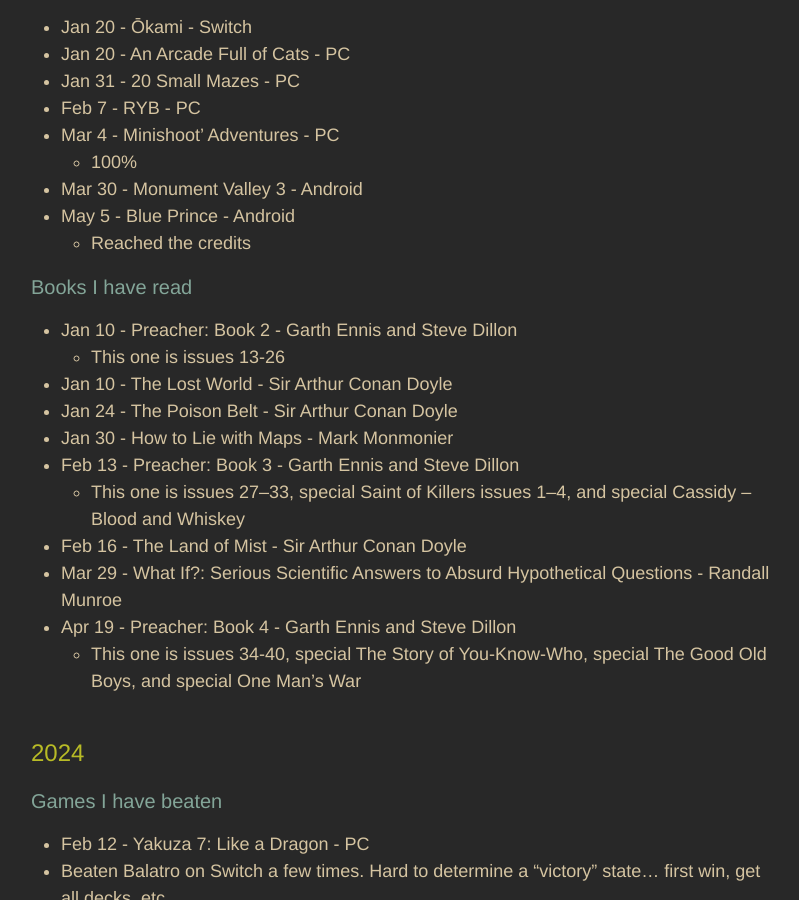
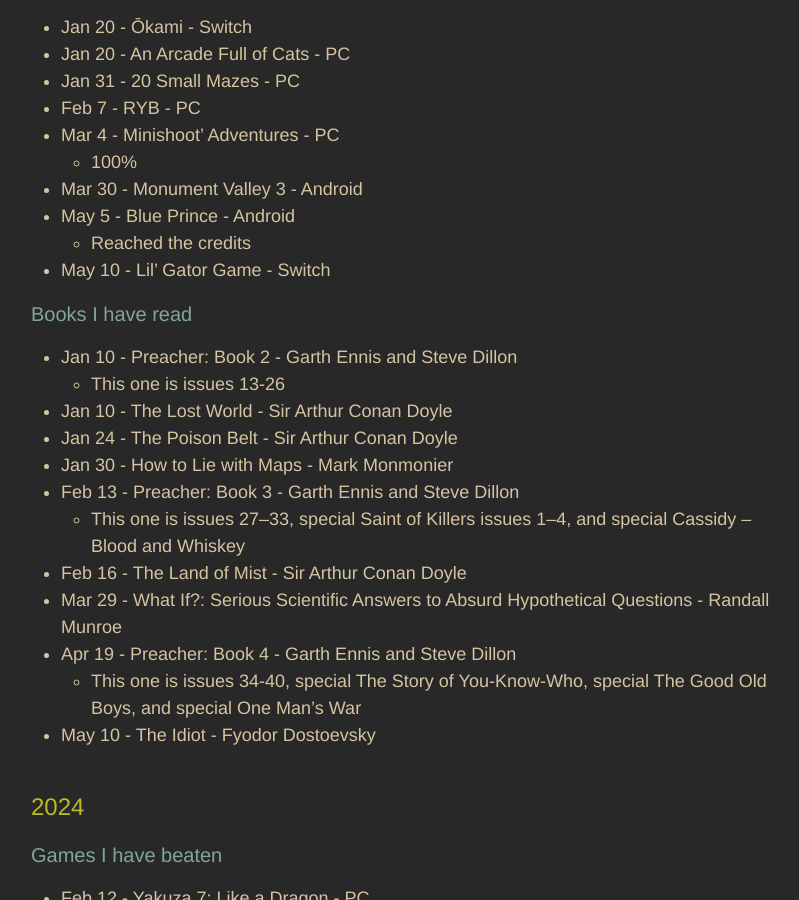
Before and after one commit to adkinsrs/sadkins_site, a Jekyll site: the page built from misc.md, in a window 1280 px wide and 900 px high, scrolled down 599 px. Shown: the whole window, without its empty margins (239-1038 px from the left). Built offline with Jekyll 4.4.1, drawn with Linux system fonts in a browser that asks for light colours.

Commit message:
read a book and beat a game

```diff
--- a/misc.md
+++ b/misc.md
@@ -29,6 +29,7 @@
 * Mar 30 - Monument Valley 3 - Android
 * May 5 - Blue Prince - Android
   * Reached the credits
+* May 10 - Lil' Gator Game - Switch
 
 ### Books I have read
 
@@ -43,6 +44,7 @@
 * Mar 29 - What If?: Serious Scientific Answers to Absurd Hypothetical Questions - Randall Munroe
 * Apr 19 - Preacher: Book 4 - Garth Ennis and Steve Dillon
   * This one is issues 34-40, special The Story of You-Know-Who, special The Good Old Boys, and special One Man's War
+* May 10 - The Idiot - Fyodor Dostoevsky
 
 ## 2024
 
```
